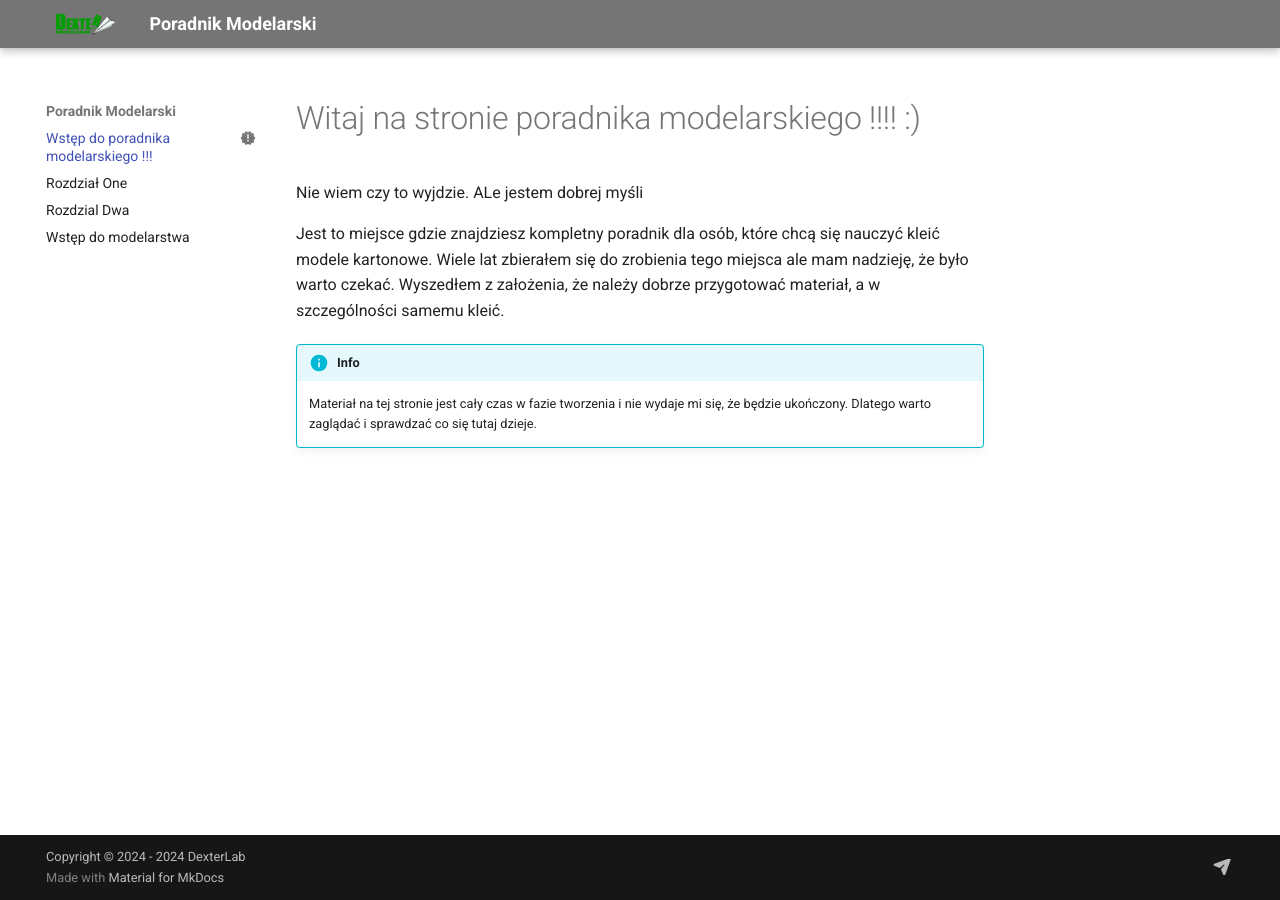
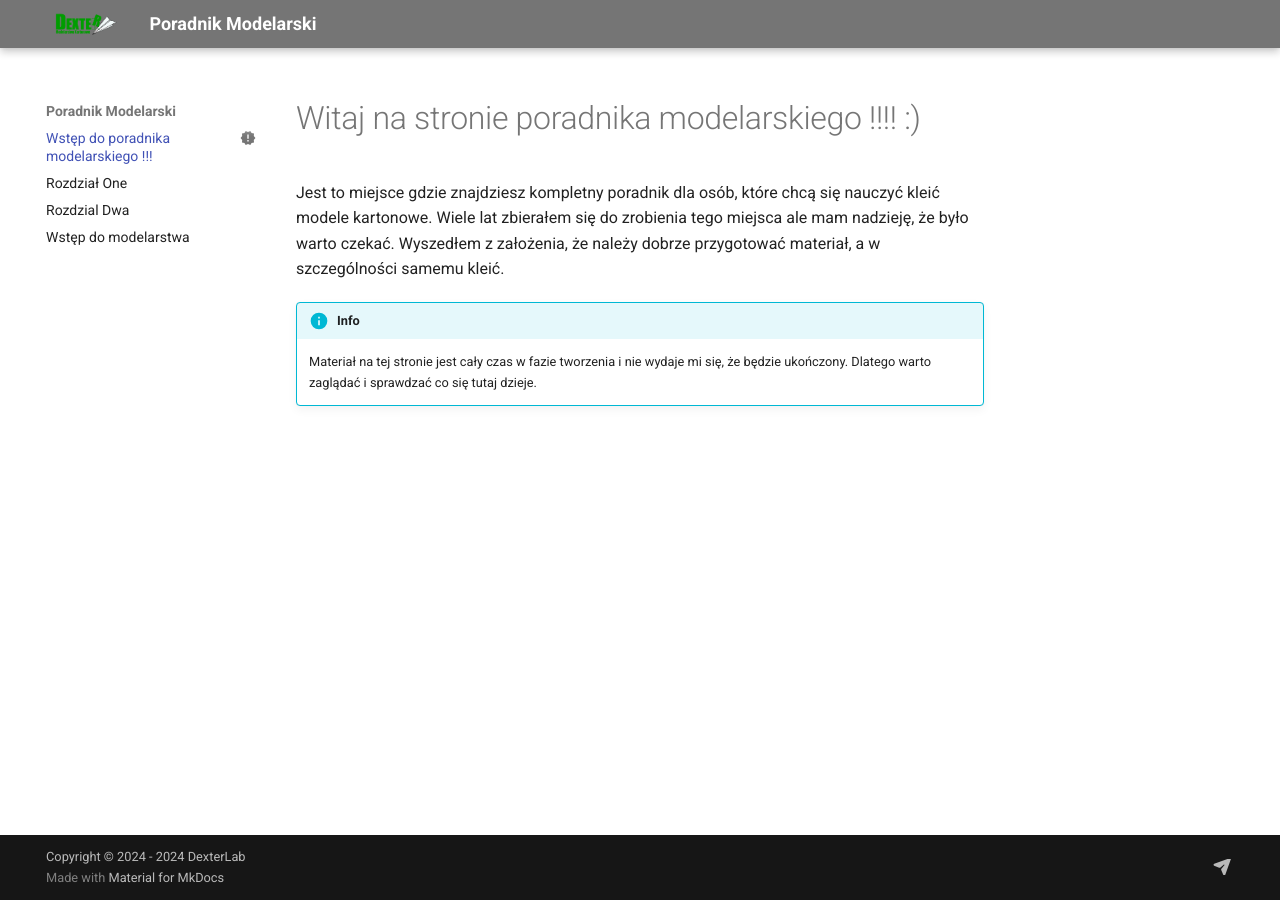
Before and after one commit to Laboratorium-Dextera/poradnik-modelarski, an MkDocs documentation site: the page built from docs/index.md, in a window 1280 px wide. Built offline with MkDocs 1.6.1 and Material for MkDocs 9.7.7, drawn with Linux system fonts in a browser that asks for light colours; plug-ins that fetch from the network failed and are left out.

Commit message:
Update index.md

```diff
--- a/docs/index.md
+++ b/docs/index.md
@@ -4,9 +4,6 @@ status: new
 ---
 # Witaj na stronie poradnika modelarskiego !!!! :)
 
-Nie wiem czy to wyjdzie. ALe jestem dobrej myśli
-
-
 Jest to miejsce gdzie znajdziesz kompletny poradnik dla osób, które chcą się nauczyć kleić modele kartonowe.
 Wiele lat zbierałem się do zrobienia tego miejsca ale mam nadzieję, że było warto czekać. Wyszedłem z założenia, że należy dobrze przygotować materiał, a w szczególności samemu kleić.
 
```
